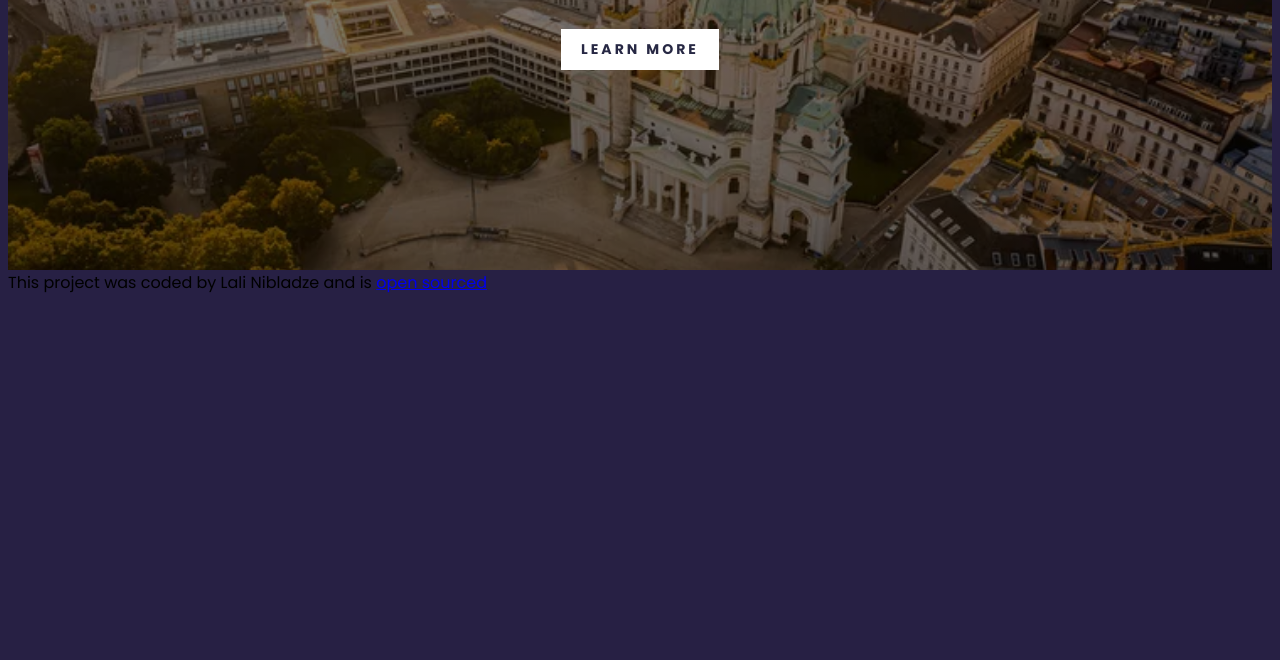
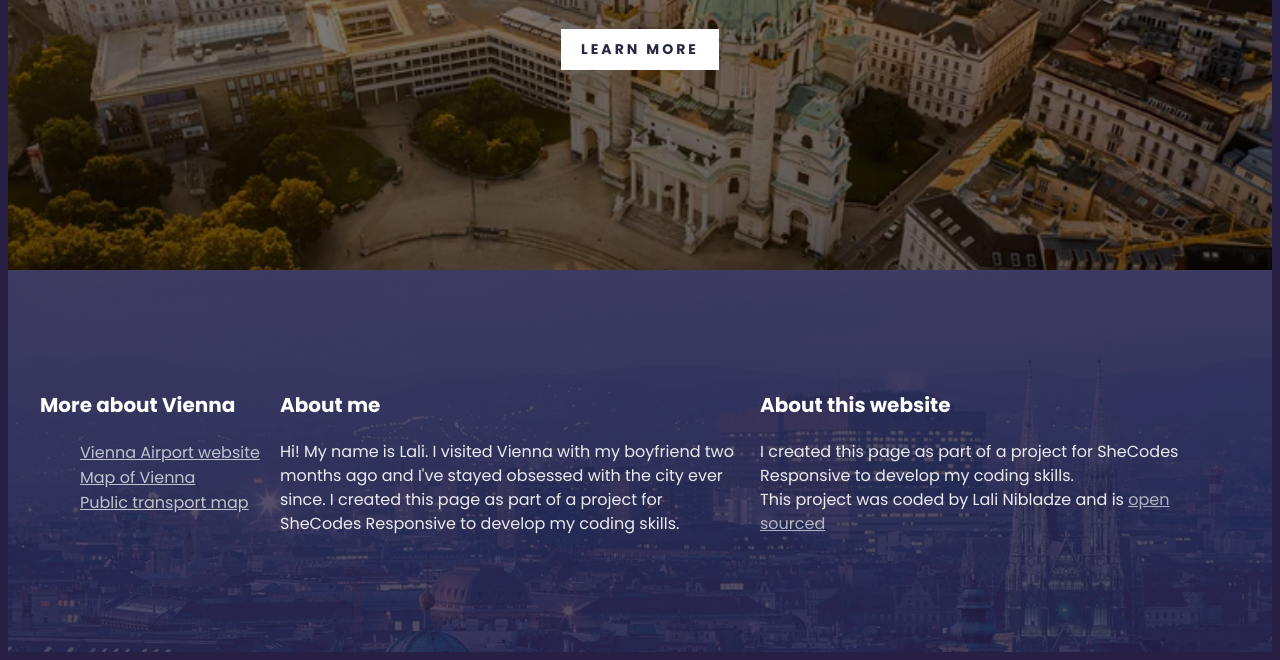
Before and after one commit to DryadNymph/travel-project-vienna, a plain HTML site: page index.html in a window 1280 px wide. Shown: the part 367-1027 px from the top of the page. Before the commit the page ends 800 px from the top, so only its background shows below. Drawn offline with Linux system fonts and the light colour scheme.

Commit message:
Added the footer

```diff
--- a/index.html
+++ b/index.html
@@ -22,12 +22,57 @@
         <a href="#more">Learn more</a>
       </header>
       <footer>
+        <section class="grid">
+          <div>
+            <h3>More about Vienna</h3>
+            <ul>
+              <li>
+                <a
+                  href="https://www.viennaairport.com/en/passengers"
+                  target="_blank"
+                  >Vienna Airport website</a
+                >
+              </li>
+              <li>
+                <a
+                  href="https://maps.app.goo.gl/SCRXH2JRr5nPzYQy6"
+                  target="_blank"
+                  >Map of Vienna</a
+                >
+              </li>
+              <li>
+                <a
+                  href="https://www.wienerlinien.at/web/wl-en/maps"
+                  target="_blank"
+                  >Public transport map</a
+                >
+              </li>
+            </ul>
+          </div>
+          <div>
+            <h3>About me</h3>
+            <p>
+              Hi! My name is Lali. I visited Vienna with my boyfriend two months
+              ago and I've stayed obsessed with the city ever since. I created
+              this page as part of a project for SheCodes Responsive to develop
+              my coding skills.
+            </p>
+          </div>
+          <div>
+            <h3>About this website</h3>
+            <p>
+              I created this page as part of a project for SheCodes Responsive
+              to develop my coding skills.
+              <br />
               This project was coded by Lali Nibladze and is
               <a
                 href="https://github.com/DryadNymph/travel-project-vienna"
                 target="_blank"
                 >open sourced</a
               >
+            </p>
+          </div>
+        </section>
       </footer>
     </div>
   </body>
--- a/src/styles.css
+++ b/src/styles.css
@@ -4,6 +4,14 @@ body {
 }
 .container {
   max-width: 1400px;
+  margin: 0 auto;
+}
+.grid {
+  display: grid;
+  grid-template-columns: 1fr 2fr 2fr;
+}
+section {
+  max-width: 1200px;
   margin: 0 auto;
 }
 header {
@@ -54,7 +62,43 @@ header a {
   background: white;
 }
 
-@media (max-width: 800px) {
+footer {
+  color: white;
+  background-image: linear-gradient(
+      rgba(39, 32, 68, 0.8),
+      rgba(39, 32, 68, 0.8)
+    ),
+    url("../images/stpeter.jpg");
+  background-repeat: no-repeat;
+  background-size: cover;
+  padding: 100px 0;
+}
+footer h3 {
+  font-weight: 700;
+  font-size: 20px;
+  line-height: 30px;
+}
+footer p {
+  font-weight: 400;
+  font-size: 16px;
+  opacity: 0.9;
+  margin-right: 20px;
+  line-height: 24px;
+}
+footer li {
+  padding: 0;
+}
+footer li {
+  list-style: none;
+  margin: 0;
+  padding: 0;
+}
+footer a {
+  color: white;
+  opacity: 0.7;
+}
+
+@media (max-width: 960px) {
   header {
     padding: 60px 0;
   }
```
Also changed, not shown: images/stpeter.jpg (added), images/tram.jpg (added). Lines whose indentation alone changed are shown as unchanged.
